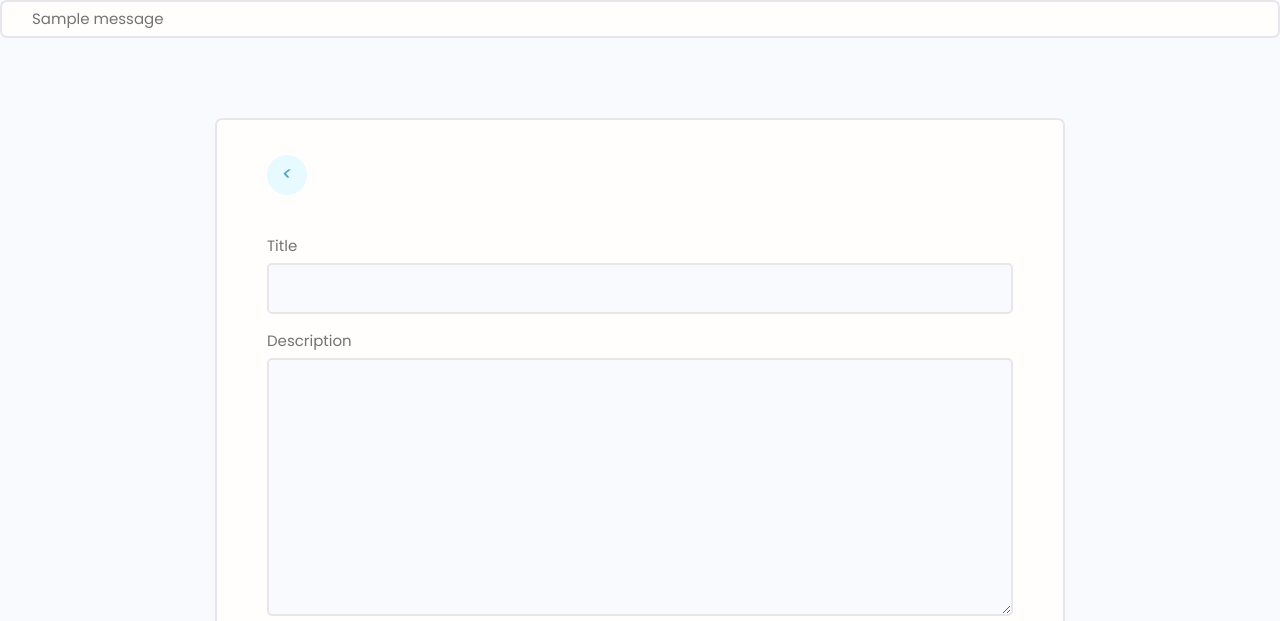
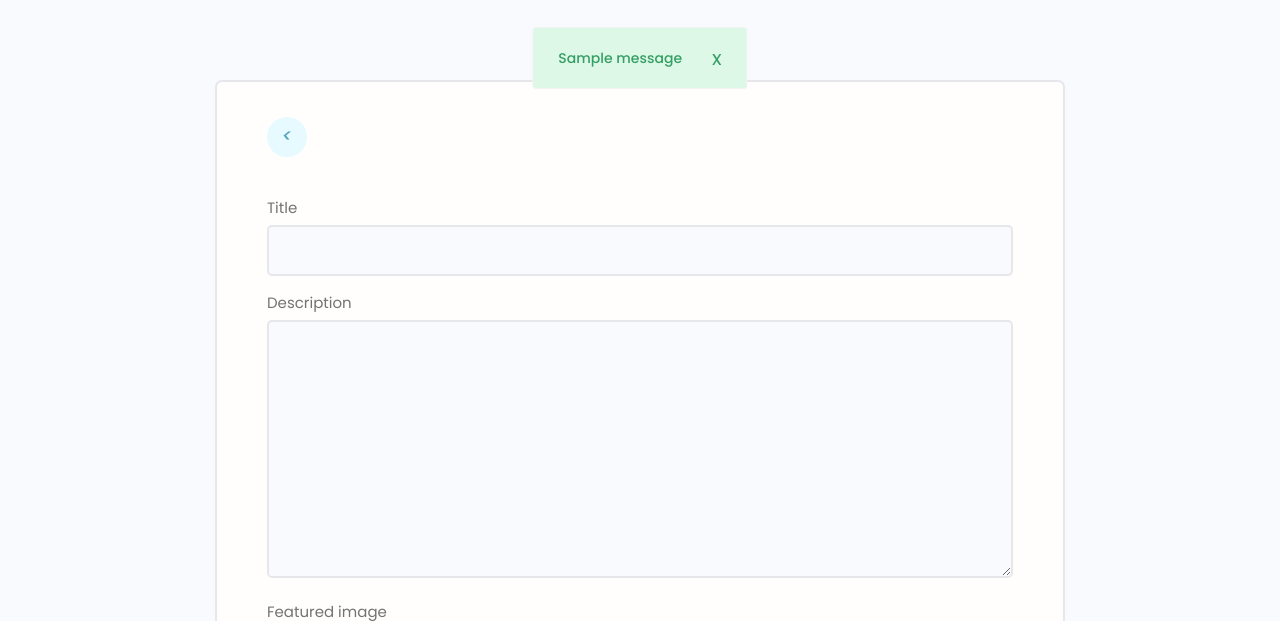
Before and after one commit to York13Pud/python-django-training, a Django app: a page that uses devsearch/templates/main.html in a window 1280 px wide. Shown: the part 77-698 px from the top of the page. Run offline with Django 3.2, Linux system fonts and the light colour scheme; a user stored in the database is signed in; tables that the repository leaves empty hold one stand-in row (values such as "Sample post"); one stand-in notice (Sample message) is shown.

Commit message:
Added javascript file to close flash alerts

```diff
--- a/devsearch/templates/main.html
+++ b/devsearch/templates/main.html
@@ -15,21 +15,20 @@
     <link rel="stylesheet" href="{% static 'uikit/styles/uikit.css' %}" />
     <!-- Dev Search UI -->
     <link rel="stylesheet" href="{% static 'styles/app.css' %}" />
-
     <title>DevSearch - Connect with Developers!</title>
 </head>
     <body>
         {% include "navbar.html" %}
 
         {% if messages %}
-            <ul class="messages">
+
             {% for message in messages %}
-                <li{% if message.tags %}
-                        class="{{ message.tags }}"> {{ message }}
-                   {% endif %}
-                </li>
+                <div class="alert  alert--{{ message.tags }}">
+                    <p class="alert__message">{{ message }}</p>
+                    <button class="alert__close">x</button>
+                </div>
             {% endfor %}
-            </ul>
+
         {% endif %}
 
         {% block content %}
@@ -37,4 +36,5 @@
         {% endblock content %}
 
     </body>
+    <script src="{% static 'uikit/app.js' %}"></script>
 </html>
```
